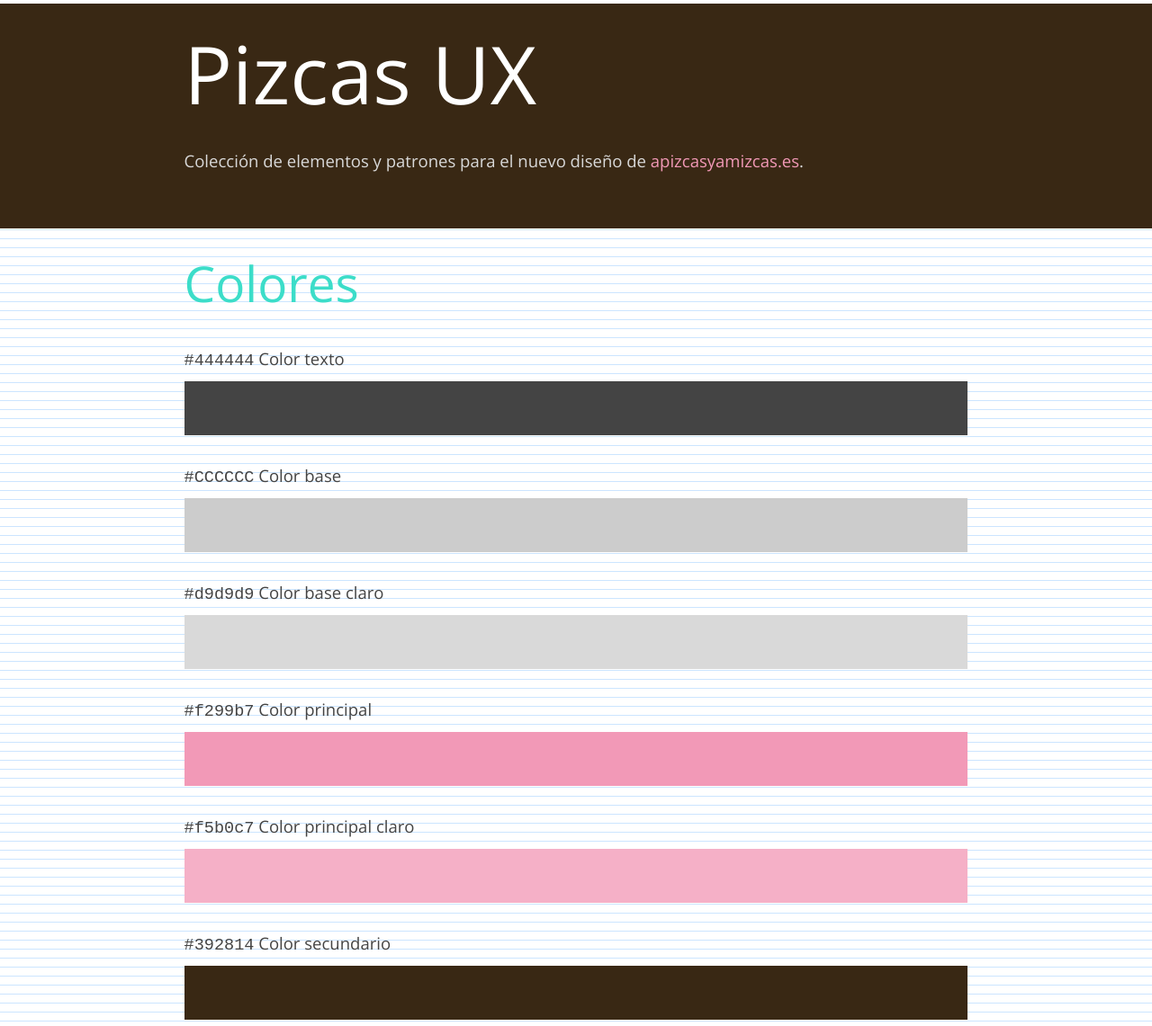
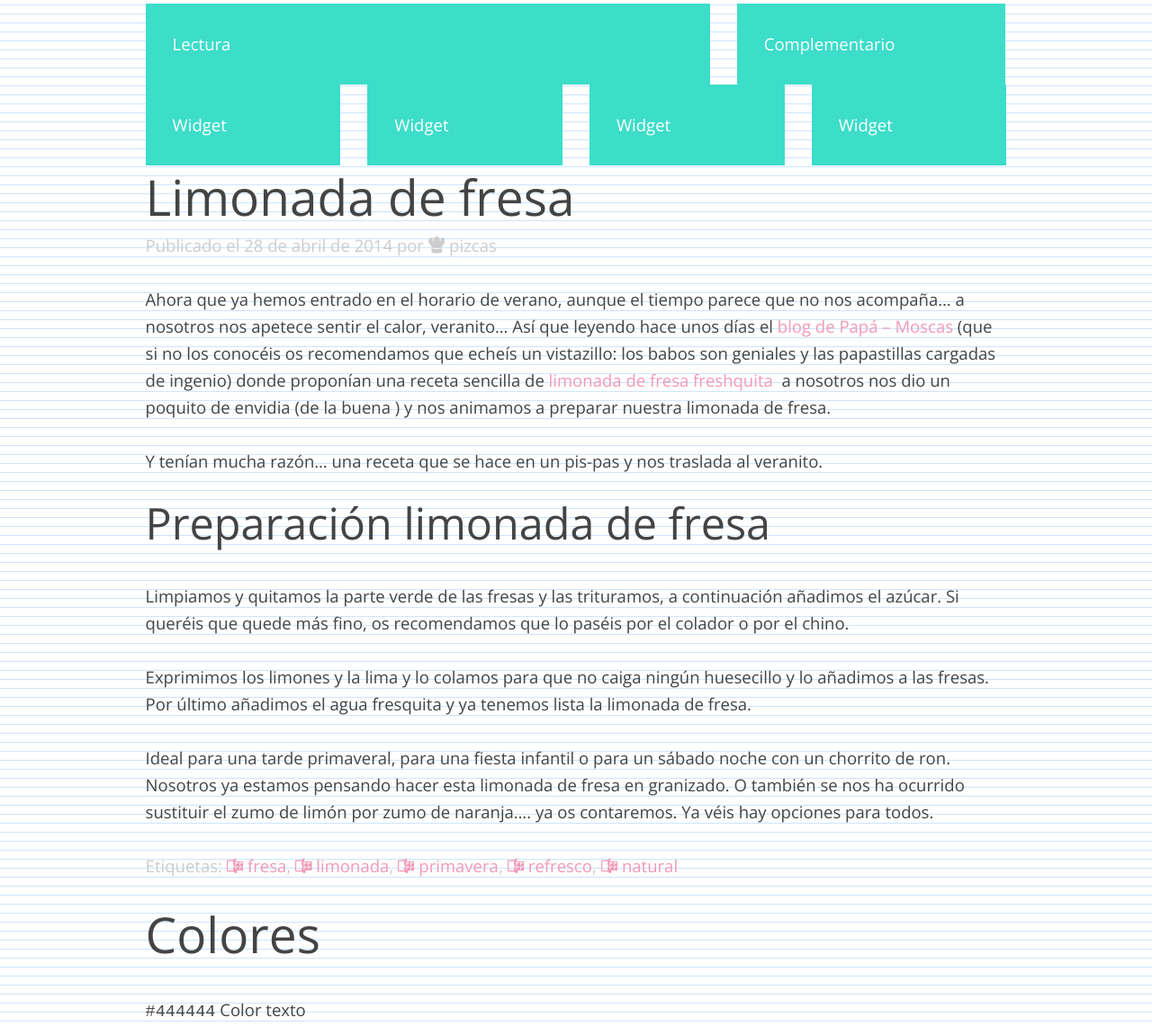
Before and after one commit to l1oret/pizcas-ux, a website: page index.html in a window 1280 px wide. Shown: the part 4-1145 px from the top of the page at 90% size. Drawn offline with nearby package versions, Linux system fonts and the light colour scheme.

Commit message:
Grid
Crear los elementos básicos del grid

```diff
--- a/index.html
+++ b/index.html
@@ -15,15 +15,50 @@
     <g id="forma-flecha-derecha">
       <path class="path1" d="M25 18.031l-13.563 13.313q-0.656 0.656-1.594 0.656t-1.594-0.656l-1.594-1.594q-0.656-0.656-0.656-1.594t0.656-1.594l10.563-10.563-10.563-10.563q-0.656-0.656-0.656-1.594t0.656-1.594l1.594-1.594q0.656-0.656 1.594-0.656t1.594 0.656l13.563 13.375q1 1 1 1.984t-1 2.016z" />
     </g>
+    <g id="forma-gorro-chef">
+      <path class="path1" d="M29.938 13.938q-0.469 0.5-0.969 1.063t-1.266 1.5-1.234 1.875-0.469 1.625q0 0.844-2.922 1.422t-7.078 0.578-7.078-0.578-2.922-1.422q0-0.906-0.844-2.266t-1.578-2.188-1.453-1.547q-2.125-2.063-2.125-5 0-2.906 2.047-4.953t4.953-2.047q0.719 0 1.5 0.156-0.5 1.281-0.5 2.844 0 3.344 2.063 5.563-0.063-1.688-0.063-3.563 0-2.906 1.75-4.953t4.25-2.047 4.25 2.047 1.75 4.953q0 1.906-0.063 3.563 2.063-2.219 2.063-5.563 0-1.563-0.5-2.844 0.781-0.156 1.5-0.156 2.906 0 4.953 2.047t2.047 4.953-2.063 4.938zM15.984 24q4.141 0 7.078-0.594t2.938-1.406v8q0 0.813-2.938 1.406t-7.078 0.594-7.063-0.594-2.922-1.406v-8q0 0.844 2.922 1.422t7.063 0.578z" />
+    </g>
+    <g id="forma-chocolate">
+      <path class="path1" d="M30 26h-11.688q1.125 0.563 1.5 1.203t0.094 1.219-0.703 1.078-0.734 0.969-0.188 0.719q-0.469 0.813-0.969 0.813-0.219 0-1.109-0.797t-2.094-1.813-1.953-1.391h-10.156q-0.813 0-1.406-0.594t-0.594-1.406v-18q0-0.844 0.578-1.422t1.422-0.578h8q1.375 0 2.703-0.625t2.125-1.375 1.438-1.375 0.766-0.625q0.25 0 0.422 0.031t0.359 0.266 0.188 0.703q-0.969 1.688-0.969 4 0 0.406 0.063 1h12.906q0.813 0 1.406 0.578t0.594 1.422v14q0 0.844-0.578 1.422t-1.422 0.578zM13.594 8h-11.594v18h11.594q-0.188-0.156-0.453-0.422t-0.703-1.047-0.438-1.531q0-0.781 0.297-1.375t1.297-1.625q0.438-0.469 0.438-1.156t-0.313-1.453-0.703-1.516-0.703-1.547-0.313-1.328q0-1.156 0.391-2.406t0.797-1.906zM21 10h-4q-0.406 0-0.703 0.297t-0.297 0.703v4q0 0.406 0.297 0.703t0.703 0.297 0.703-0.297 0.297-0.703v-3h3q0.406 0 0.703-0.297t0.297-0.703-0.297-0.703-0.703-0.297zM21 18h-4q-0.406 0-0.703 0.297t-0.297 0.703v4q0 0.406 0.297 0.703t0.703 0.297 0.703-0.297 0.297-0.703v-3h3q0.406 0 0.703-0.297t0.297-0.703-0.297-0.703-0.703-0.297zM29 10h-4q-0.406 0-0.703 0.297t-0.297 0.703v4q0 0.406 0.297 0.703t0.703 0.297 0.703-0.297 0.297-0.703v-3h3q0.406 0 0.703-0.297t0.297-0.703-0.297-0.703-0.703-0.297zM29 18h-4q-0.406 0-0.703 0.297t-0.297 0.703v4q0 0.406 0.297 0.703t0.703 0.297 0.703-0.297 0.297-0.703v-3h3q0.406 0 0.703-0.297t0.297-0.703-0.297-0.703-0.703-0.297z" />
+    </g>
   </defs>
 </svg>
 
-<div class="seccion seccion--destacada">
+
+
 <div class="contenedor">
-    <header>
-      <h1 class="mega">Pizcas UX</h1>
-      <p>Colección de elementos y patrones para el nuevo diseño de <a href="http://apizcasyamizcas.es" target="_blank">apizcasyamizcas.es</a>.</p>
-    </header>
+  <div class="contenedor__lectura">
+    <div class="color--demo">
+      <p>Lectura</p>
+    </div>
+  </div>
+  <div class="contenedor__barra-lateral">
+    <div class="color--demo">
+      <p>Complementario</p>
+    </div>
+  </div>
+</div>
+
+<div class="contenedor">
+  <div class="contenedor__widget">
+    <div class="color--demo">
+      <p>Widget</p>
+    </div>
+  </div>
+  <div class="contenedor__widget">
+    <div class="color--demo">
+      <p>Widget</p>
+    </div>
+  </div>
+    <div class="contenedor__widget">
+    <div class="color--demo">
+      <p>Widget</p>
+    </div>
+  </div>
+    <div class="contenedor__widget">
+    <div class="color--demo">
+      <p>Widget</p>
+    </div>
   </div>
 </div>
 
@@ -31,30 +66,66 @@
 
 
 
-<div class="contenedor">
-  <section>
+
+<div class="contenedor  contenedor--relleno">
+  <article class="articulo">
+    <h1>Limonada de fresa</h1>
+
+
+    <p class="articulo__metadatos">
+      Publicado el <time datetime="2014-04-28"> 28 de abril de 2014</time>
+      por <svg class="forma  forma--gorro-chef" viewBox="0 0 32 32"><use xlink:href="#forma-gorro-chef"></use></svg> pizcas
+    </p>
+
+
+    <p>Ahora que ya hemos entrado en el horario de verano, aunque el tiempo parece que no nos acompaña… a nosotros nos apetece sentir el calor, veranito… Así que leyendo hace unos días el <a title="Papá Moscas" href="http://papa-moscas.com/blog" target="_blank">blog de Papá – Moscas</a> (que si no los conocéis os recomendamos que echeís un vistazillo: los babos son geniales y las papastillas cargadas de ingenio) donde proponían una receta sencilla de <a title="Limonada de fresa freshquita" href="http://papa-moscas.com/limonada-de-fresa-freshquita.html" target="_blank">limonada de fresa freshquita</a>&nbsp; a nosotros nos dio un poquito de envidia (de la buena ) y nos animamos a preparar nuestra limonada de fresa.</p>
+    <p>Y tenían mucha razón… una receta que se hace en un pis-pas y nos traslada al veranito.</p>
+
+
+    <h2>Preparación limonada de fresa</h2>
+    <p>Limpiamos y quitamos la parte verde de las fresas y las trituramos, a continuación añadimos el azúcar. Si queréis que quede más fino, os recomendamos que lo paséis por el colador o por el chino.</p>
+    <p>Exprimimos los limones y la lima y lo colamos para que no caiga ningún huesecillo y lo añadimos a las fresas. Por último añadimos el agua fresquita y ya tenemos lista la limonada de fresa.</p>
+    <p>Ideal para una tarde primaveral, para una fiesta infantil o para un sábado noche con un chorrito de ron. Nosotros ya estamos pensando hacer esta limonada de fresa en granizado. O también se nos ha ocurrido sustituir el zumo de limón por zumo de naranja…. ya os contaremos. Ya véis hay opciones para todos.</p>
+
+
+    <p class="articulo__etiquetas">
+      Etiquetas:
+      <a href="http://apizcasyamizcas.es/tag/fresa/" rel="tag"><svg class="forma  forma--chocolate" viewBox="0 0 32 32"><use xlink:href="#forma-chocolate"></use></svg> fresa</a>,
+      <a href="http://apizcasyamizcas.es/tag/limonada/" rel="tag"><svg class="forma  forma--chocolate" viewBox="0 0 32 32"><use xlink:href="#forma-chocolate"></use></svg> limonada</a>,
+      <a href="http://apizcasyamizcas.es/tag/primavera/" rel="tag"><svg class="forma  forma--chocolate" viewBox="0 0 32 32"><use xlink:href="#forma-chocolate"></use></svg> primavera</a>,
+      <a href="http://apizcasyamizcas.es/tag/refresco/" rel="tag"><svg class="forma  forma--chocolate" viewBox="0 0 32 32"><use xlink:href="#forma-chocolate"></use></svg> refresco</a>,
+      <a href="http://apizcasyamizcas.es/tag/natural/" rel="tag"><svg class="forma  forma--chocolate" viewBox="0 0 32 32"><use xlink:href="#forma-chocolate"></use></svg> natural </a>
+    </p>
+  </article>
+</div>
+
+
+
+
+
+<div class="contenedor  contenedor--relleno">
   <h1 class="titulo-seccion">Colores</h1>
 
   <p><code>#444444</code> Color texto</p>
-    <div class="contenedor-color contenedor-color--texto"></div>
+  <div class="color  color--texto"></div>
 
   <p><code>#CCCCCC</code> Color base</p>
-    <div class="contenedor-color contenedor-color--base"></div>
+  <div class="color  color--base"></div>
 
   <p><code>#d9d9d9</code> Color base claro</p>
-    <div class="contenedor-color contenedor-color--base-claro"></div>
+  <div class="color  color--base-claro"></div>
 
   <p><code>#f299b7</code> Color principal</p>
-    <div class="contenedor-color contenedor-color--principal"></div>
+  <div class="color  color--principal"></div>
 
   <p><code>#f5b0c7</code> Color principal claro</p>
-    <div class="contenedor-color contenedor-color--principal-claro"></div>
+  <div class="color  color--principal-claro"></div>
 
   <p><code>#392814</code> Color secundario</p>
-    <div class="contenedor-color contenedor-color--secundario"></div>
+  <div class="color  color--secundario"></div>
 
   <p><code>#4c351b</code> Color secundario claro</p>
-    <div class="contenedor-color contenedor-color--secundario-claro"></div>
+  <div class="color  color--secundario-claro"></div>
 
 
 
@@ -144,17 +215,17 @@
 
   <h1 class="titulo-seccion">Botones</h1>
   <p>Tamaño pequeño</p>
-    <a href="#" class="boton boton--s">
-      Botón <svg class="forma forma-flecha-derecha" viewBox="0 0 32 32"><use xlink:href="#forma-flecha-derecha"></use></svg>
+  <a href="#" class="boton  boton--s">
+    Botón <svg class="forma  forma--flecha-derecha" viewBox="0 0 32 32"><use xlink:href="#forma-flecha-derecha"></use></svg>
   </a>
-    <a href="#" class="boton boton--principal boton--s">
-      Botón <svg class="forma forma-flecha-derecha" viewBox="0 0 32 32"><use xlink:href="#forma-flecha-derecha"></use></svg>
+  <a href="#" class="boton  boton--principal  boton--s">
+    Botón <svg class="forma  forma--flecha-derecha" viewBox="0 0 32 32"><use xlink:href="#forma-flecha-derecha"></use></svg>
   </a>
-    <a href="#" class="boton boton--secundario boton--s">
-      Botón <svg class="forma forma-flecha-derecha" viewBox="0 0 32 32"><use xlink:href="#forma-flecha-derecha"></use></svg>
+  <a href="#" class="boton  boton--secundario  boton--s">
+    Botón <svg class="forma  forma--flecha-derecha" viewBox="0 0 32 32"><use xlink:href="#forma-flecha-derecha"></use></svg>
   </a>
-    <a href="#" class="boton boton--transparente boton--s">
-      Botón <svg class="forma forma-flecha-derecha" viewBox="0 0 32 32"><use xlink:href="#forma-flecha-derecha"></use></svg>
+  <a href="#" class="boton  boton--transparente  boton--s">
+    Botón <svg class="forma  forma--flecha-derecha" viewBox="0 0 32 32"><use xlink:href="#forma-flecha-derecha"></use></svg>
   </a>
 
 
@@ -163,16 +234,16 @@
 
   <p>Tamaño por defecto</p>
   <a href="#" class="boton">
-      Botón <svg class="forma forma-flecha-derecha" viewBox="0 0 32 32"><use xlink:href="#forma-flecha-derecha"></use></svg>
+    Botón <svg class="forma  forma--flecha-derecha" viewBox="0 0 32 32"><use xlink:href="#forma-flecha-derecha"></use></svg>
   </a>
-    <a href="#" class="boton boton--principal">
-      Botón <svg class="forma forma-flecha-derecha" viewBox="0 0 32 32"><use xlink:href="#forma-flecha-derecha"></use></svg>
+  <a href="#" class="boton  boton--principal">
+    Botón <svg class="forma  forma--flecha-derecha" viewBox="0 0 32 32"><use xlink:href="#forma-flecha-derecha"></use></svg>
   </a>
-    <a href="#" class="boton boton--secundario">
-      Botón <svg class="forma forma-flecha-derecha" viewBox="0 0 32 32"><use xlink:href="#forma-flecha-derecha"></use></svg>
+  <a href="#" class="boton  boton--secundario">
+    Botón <svg class="forma  forma--flecha-derecha" viewBox="0 0 32 32"><use xlink:href="#forma-flecha-derecha"></use></svg>
   </a>
-    <a href="#" class="boton boton--transparente">
-      Botón <svg class="forma forma-flecha-derecha" viewBox="0 0 32 32"><use xlink:href="#forma-flecha-derecha"></use></svg>
+  <a href="#" class="boton  boton--transparente">
+    Botón <svg class="forma  forma--flecha-derecha" viewBox="0 0 32 32"><use xlink:href="#forma-flecha-derecha"></use></svg>
   </a>
 
 
@@ -180,17 +251,17 @@
 
 
   <p>Tamaño grande</p>
-    <a href="#" class="boton boton--l">
-      Botón <svg class="forma forma-flecha-derecha" viewBox="0 0 32 32"><use xlink:href="#forma-flecha-derecha"></use></svg>
+  <a href="#" class="boton  boton--l">
+    Botón <svg class="forma  forma--flecha-derecha" viewBox="0 0 32 32"><use xlink:href="#forma-flecha-derecha"></use></svg>
   </a>
-    <a href="#" class="boton boton--principal boton--l">
-      Botón <svg class="forma forma-flecha-derecha" viewBox="0 0 32 32"><use xlink:href="#forma-flecha-derecha"></use></svg>
+  <a href="#" class="boton  boton--principal  boton--l">
+    Botón <svg class="forma  forma--flecha-derecha" viewBox="0 0 32 32"><use xlink:href="#forma-flecha-derecha"></use></svg>
   </a>
-    <a href="#" class="boton boton--secundario boton--l">
-      Botón <svg class="forma forma-flecha-derecha" viewBox="0 0 32 32"><use xlink:href="#forma-flecha-derecha"></use></svg>
+  <a href="#" class="boton  boton--secundario  boton--l">
+    Botón <svg class="forma  forma--flecha-derecha" viewBox="0 0 32 32"><use xlink:href="#forma-flecha-derecha"></use></svg>
   </a>
-    <a href="#" class="boton boton--transparente boton--l">
-      Botón <svg class="forma forma-flecha-derecha" viewBox="0 0 32 32"><use xlink:href="#forma-flecha-derecha"></use></svg>
+  <a href="#" class="boton  boton--transparente  boton--l">
+    Botón <svg class="forma  forma--flecha-derecha" viewBox="0 0 32 32"><use xlink:href="#forma-flecha-derecha"></use></svg>
   </a>
   <br /><br />
 
@@ -200,14 +271,13 @@
 
   <p>Elementos</p>
   <a class="boton" href="#" role="button">
-      Enlace <svg class="forma forma-flecha-derecha" viewBox="0 0 32 32"><use xlink:href="#forma-flecha-derecha"></use></svg>
+    Enlace <svg class="forma  forma--flecha-derecha" viewBox="0 0 32 32"><use xlink:href="#forma-flecha-derecha"></use></svg>
   </a>
-    <button class="boton boton--principal" type="submit">
-      Botón <svg class="forma forma-flecha-derecha" viewBox="0 0 32 32"><use xlink:href="#forma-flecha-derecha"></use></svg>
+  <button class="boton  boton--principal" type="submit">
+    Botón <svg class="forma  forma--flecha-derecha" viewBox="0 0 32 32"><use xlink:href="#forma-flecha-derecha"></use></svg>
   </button>
-    <input class="boton boton--secundario" type="button" value="Input botón">
-    <input class="boton boton--transparente" type="submit" value="Input Submit">
-  </section>
+  <input class="boton  boton--secundario" type="button" value="Input botón">
+  <input class="boton  boton--transparente" type="submit" value="Input Submit">
 </div>
 </body>
 </html>
--- /dev/null
+++ b/less/articulo.less
@@ -0,0 +1,28 @@
+.articulo h1 {
+  margin-bottom: 4px;
+}
+
+.articulo__metadatos,
+.articulo__etiquetas {
+  color: @color-base;
+}
+
+.articulo__metadatos .forma--gorro-chef,
+.articulo__etiquetas .forma--chocolate {
+  fill: @color-base;
+  width: @foxtrot;
+  height: @foxtrot;
+  position: relative;
+  top: 2px;
+}
+
+.articulo__etiquetas a {
+
+  .forma--chocolate {
+    fill: @color-principal;
+  }
+
+  &:hover .forma--chocolate {
+    fill: lighten( @color-principal, 5% );
+  }
+}
--- a/less/base.less
+++ b/less/base.less
@@ -1,9 +1,27 @@
+* {
+  -webkit-box-sizing: border-box;
+     -moz-box-sizing: border-box;
+          box-sizing: border-box;
+}
+
+*:before,
+*:after {
+  -webkit-box-sizing: border-box;
+     -moz-box-sizing: border-box;
+          box-sizing: border-box;
+}
+
 body {
-  font-size: 115.88125%; // 115.88125% = 18.541px
+  margin: 8px auto @pizca auto;
+  max-width: 986.810px;
+  padding: 0 0 0 @pizca / 2;
+  width: 100%;
+
+  color: @color-texto;
+  font-size: 115.88125%; /* 115.88125% = 18.541px = @foxtrot */
   font-family: 'Open Sans', sans-serif;
   font-weight: 300;
   line-height: @pizca;
-  color: @color-texto;
 }
 
 p {
--- a/less/cuerpo.less
+++ /dev/null
@@ -1,21 +0,0 @@
-.contenedor {
-  max-width: 870.908px;
-  margin: 0 auto;
-}
-
-.seccion {
-  margin-bottom: @pizca;
-  padding: @pizca 0;
-}
-
-.seccion--destacada {
-  background-color: @color-secundario;
-
-  h1 {
-    color: #ffffff;
-  }
-
-  p {
-    color: lighten( @color-base, 5% );
-  }
-}
--- /dev/null
+++ b/less/grid.less
@@ -0,0 +1,28 @@
+.contenedor {
+  margin-left: -@pizca / 2;
+
+  .cf()
+}
+
+.contenedor__lectura,
+.contenedor__barra-lateral,
+.contenedor__widget {
+  float: left;
+  padding: 0 @pizca / 2;
+}
+
+.contenedor__lectura {
+  width: 66.6%;
+}
+
+.contenedor__barra-lateral {
+  width: 33.3%;
+}
+
+.contenedor__widget {
+  width: 25%;
+}
+
+.contenedor--relleno {
+  padding: 0 @pizca / 2;
+}
--- a/less/tema.less
+++ b/less/tema.less
@@ -1,49 +1,54 @@
 @import "variables.less";
 
 body {
-  margin: 8px auto 90px auto;
-  width: 100%;
   background-image: url(../imagenes/10.png);
 }
 
-.titulo-seccion {
-  color: #3cddc9;
-}
 
-.contenedor-color {
+.color {
   height: @pizca * 2;
   color: #ffffff;
   margin-bottom: @pizca;
 }
 
-p + .contenedor-color {
+p + .color {
   margin-top: -20px;
 }
 
-.contenedor-color--base {
+.color--demo {
+  background-color: #3cddc9;
+  color: #ffffff;
+  padding: @pizca;
+
+  p {
+    margin-bottom: 0;
+  }
+}
+
+.color--base {
   background-color: @color-base;
 }
 
-.contenedor-color--base-claro {
+.color--base-claro {
   background-color: lighten( @color-base, 5% );
 }
 
-.contenedor-color--principal {
+.color--principal {
   background-color: @color-principal;
 }
 
-.contenedor-color--secundario {
+.color--secundario {
   background-color: @color-secundario;
 }
 
-.contenedor-color--principal-claro {
+.color--principal-claro {
   background-color: lighten( @color-principal, 5% );
 }
 
-.contenedor-color--secundario-claro {
+.color--secundario-claro {
   background-color: lighten( @color-secundario, 5% );
 }
 
-.contenedor-color--texto {
+.color--texto {
   background-color: @color-texto;
 }
```
Also changed, not shown: grid.html (added, +52 -0 lines), less/boton.less (+17 -11 lines), less/encabezados.less (+12 -6 lines), less/pizcas-ux.less (+19 -6 lines), less/utilidades.less (added, +20 -0 lines), less/variables.less (+15 -7 lines), css/pizcas-ux.min.css, css/tema.min.css. Lines whose indentation alone changed are shown as unchanged.
